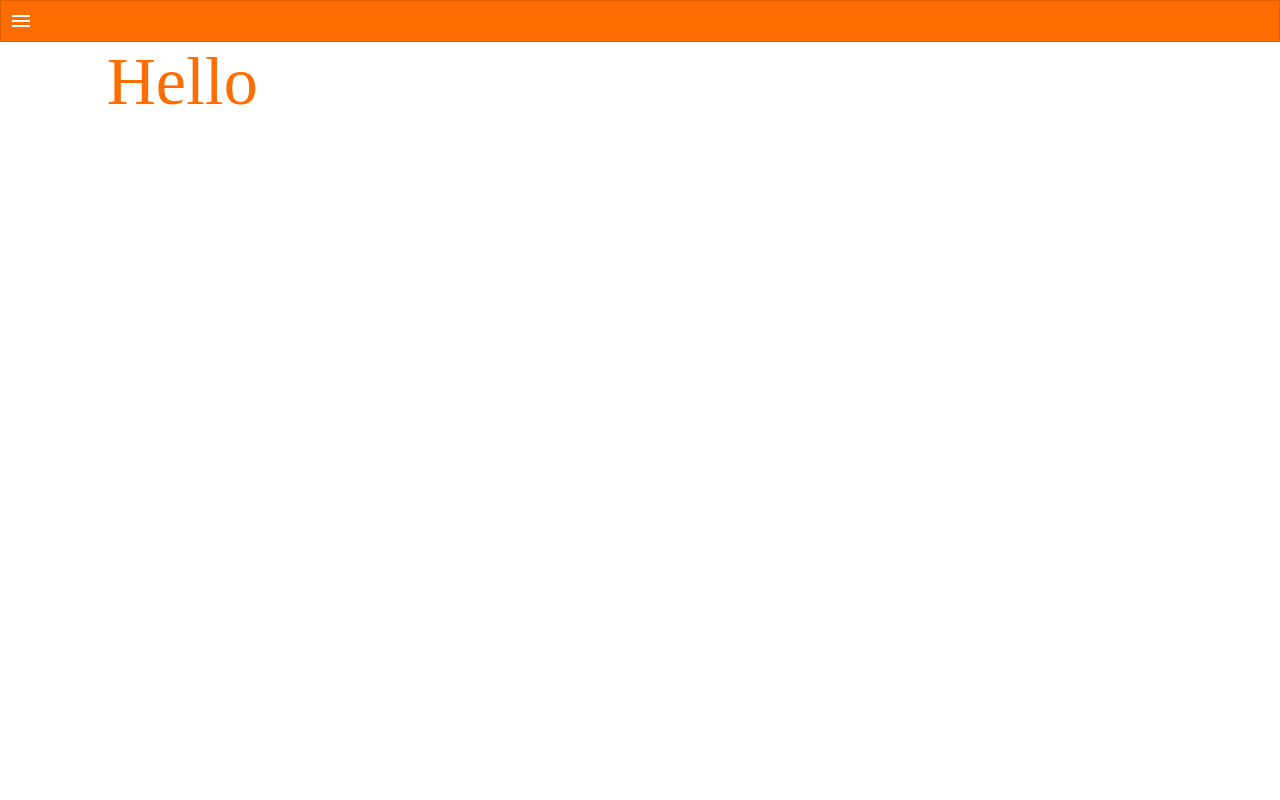
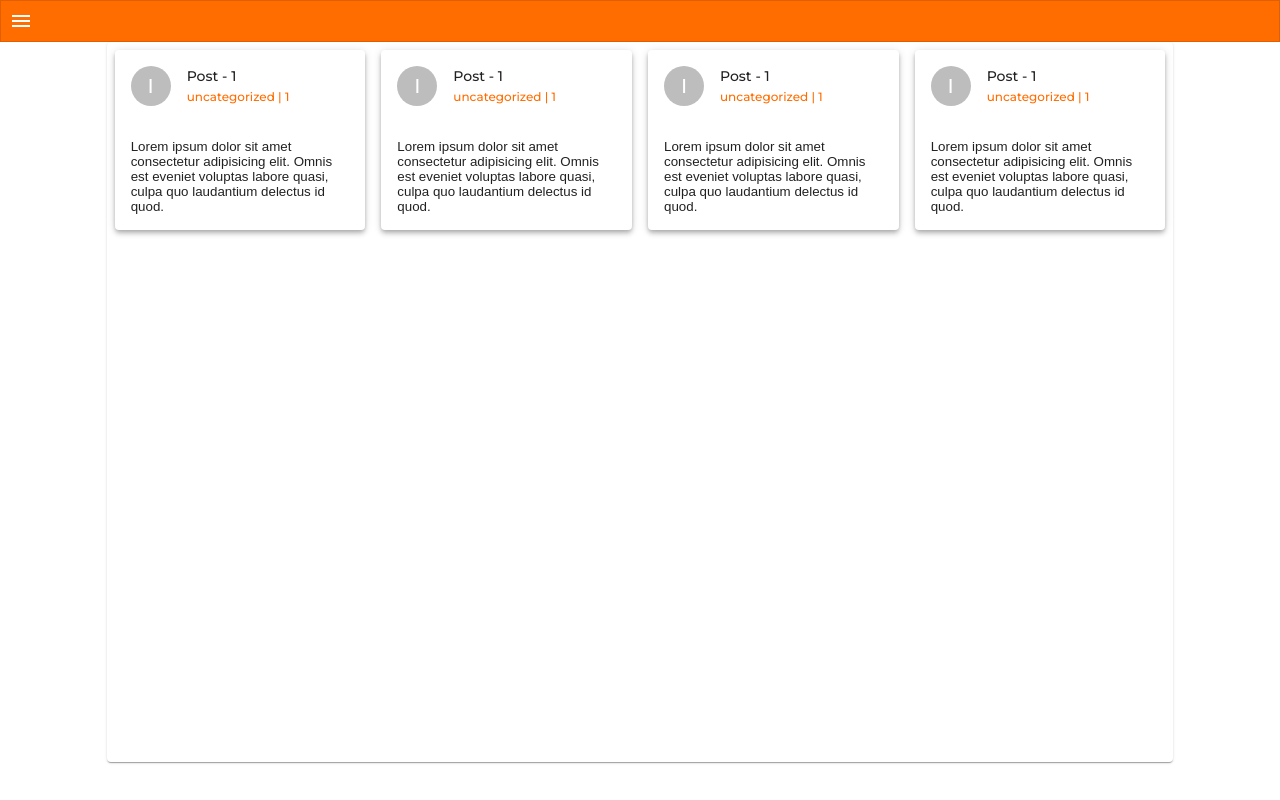
Before and after one commit to imriShCodeArt/react_js_sandbox, a React (Create React App) app in the folder router-and-redux-tutorial/: page / in a window 1280 px wide. Before the commit this address had no page. Built offline with nearby package versions, Linux system fonts and the light colour scheme.

Commit message:
components

```diff
--- a/router-and-redux-tutorial/public/index.html
+++ b/router-and-redux-tutorial/public/index.html
@@ -25,6 +25,12 @@
       Learn how to configure a non-root public URL by running `npm run build`.
     -->
     <title>React App</title>
+    <link rel="preconnect" href="https://fonts.googleapis.com" />
+    <link rel="preconnect" href="https://fonts.gstatic.com" crossorigin />
+    <link
+      href="https://fonts.googleapis.com/css2?family=Montserrat:ital,wght@0,100;0,300;0,500;0,700;0,900;1,100;1,300;1,500;1,700;1,900&display=swap"
+      rel="stylesheet"
+    />
   </head>
   <body>
     <noscript>You need to enable JavaScript to run this app.</noscript>
--- a/router-and-redux-tutorial/src/App.js
+++ b/router-and-redux-tutorial/src/App.js
@@ -2,20 +2,15 @@ import { Typography } from '@mui/material'
 import Theme from './theme'
 
 import { Route, Routes } from 'react-router-dom'
+import Home from './pages/Home'
 
 function App() {
   return (
     <Theme>
       <Routes>
         <Route
-          path='*'
-          element={
-            <>
-              <Typography variant='h1' color={'primary'}>
-                Hello
-              </Typography>
-            </>
-          }
+          path='/'
+          element={<Home />}
         />
       </Routes>
     </Theme>
--- /dev/null
+++ b/router-and-redux-tutorial/src/cards/Category/Widget.js
@@ -0,0 +1,25 @@
+import { Grid } from '@mui/material'
+import React from 'react'
+
+import PostWidget from '../Post'
+
+function Widget({ posts }) {
+  const PostsFromCategory = () =>
+    posts.map((p, index) => (
+      <Grid key={index} item lg={3} md={4} xs={12}>
+        <PostWidget />
+      </Grid>
+    ))
+
+  return (
+    <Grid container justifyContent={'space-between'} gap={{xs:2, md:0}}>
+      <PostsFromCategory />
+    </Grid>
+  )
+}
+
+Widget.defaultProps = {
+  posts: [{}, {}, {}, {}],
+}
+
+export default Widget
--- /dev/null
+++ b/router-and-redux-tutorial/src/cards/Category/index.js
@@ -0,0 +1 @@
+export { default  } from './Widget'
--- /dev/null
+++ b/router-and-redux-tutorial/src/cards/Post/Widget.js
@@ -0,0 +1,81 @@
+import {
+  Avatar,
+  Box,
+  Card,
+  CardActionArea,
+  CardContent,
+  CardHeader,
+  Typography,
+} from '@mui/material'
+import React, { useEffect, useState } from 'react'
+import { useNavigate } from 'react-router-dom'
+
+function Widget({
+  title,
+  subHeader,
+  excerpt,
+  slug,
+  date,
+  authors,
+  categories,
+  space,
+}) {
+  const [linkTo, setLinkTo] = useState({})
+  const navigate = useNavigate()
+
+  useEffect(() => {
+    console.log(linkTo)
+  }, [linkTo])
+
+  return (
+    <Box padding={space || 1}>
+      <Card
+        elevation={4}
+        onMouseEnter={() => {
+          setLinkTo(`${categories[0]}/${slug}`)
+        }}
+        onMouseLeave={() => {
+          setLinkTo({})
+        }}
+      >
+        <CardHeader
+          title={title}
+          subheader={categories.map((c, index) => (
+            <Typography
+              sx={{ cursor: 'pointer' }}
+              color='primary'
+              key={index}
+              variant='caption'
+              onMouseEnter={() => {
+                setLinkTo(`${c}`)
+              }}
+              onMouseLeave={() => {
+                setLinkTo(`${categories[0]}/${slug}`)
+              }}
+              onClick={() => navigate(linkTo)}
+            >
+              {`${c} ${index < categories.length - 1 ? ' | ' : ''}`}
+            </Typography>
+          ))}
+          avatar={<Avatar>I</Avatar>}
+        />
+        <CardActionArea onClick={() => navigate(linkTo)}>
+          <CardContent>
+            <Typography variant='body-1'>{excerpt}</Typography>
+          </CardContent>
+        </CardActionArea>
+      </Card>
+    </Box>
+  )
+}
+
+Widget.defaultProps = {
+  title: 'Post - 1',
+  slug: 'post-1',
+  subHeader: 'This is a random post',
+  excerpt:
+    'Lorem ipsum dolor sit amet consectetur adipisicing elit. Omnis est eveniet voluptas labore quasi, culpa quo laudantium delectus id quod.',
+  categories: ['uncategorized', '1'],
+}
+
+export default Widget
--- /dev/null
+++ b/router-and-redux-tutorial/src/cards/Post/index.js
@@ -0,0 +1 @@
+export { default } from './Widget'
--- a/router-and-redux-tutorial/src/index.js
+++ b/router-and-redux-tutorial/src/index.js
@@ -5,6 +5,7 @@ import App from './App'
 import { BrowserRouter } from 'react-router-dom'
 
 const root = ReactDOM.createRoot(document.getElementById('root'))
+
 root.render(
   <BrowserRouter>
     <App />
--- a/router-and-redux-tutorial/src/pages/Home/index.js
+++ b/router-and-redux-tutorial/src/pages/Home/index.js
@@ -1,8 +1,16 @@
 import React from 'react'
+import CategoryWidget from '../../cards/Category'
+import { Box, Grid, Paper } from '@mui/material'
 
 function Home() {
   return (
-    <div>Home</div>
+    <Grid item>
+      <Paper>
+        <Box minHeight={'90vh'}>
+          <CategoryWidget />
+        </Box>
+      </Paper>
+    </Grid>
   )
 }
 
--- a/router-and-redux-tutorial/src/theme/components/Layout/index.js
+++ b/router-and-redux-tutorial/src/theme/components/Layout/index.js
@@ -1,17 +1,14 @@
 import { Grid } from '@mui/material'
 import React from 'react'
+import SideBar from '../SideBar'
 
-function Layout({ children, sidebar }) {
-  const Pad = () => <Grid item xs={0} md={1}></Grid>
-
+function Layout({ children }) {
   return (
-    <Grid container>
-      <Pad />
-      <Grid item flexGrow={1}>
+    <Grid container justifyContent={'center'}>
+      <Grid item flexGrow={1} xs={12} lg={10} xl={8}>
         {children}
       </Grid>
-      {sidebar}
-      <Pad />
+      <SideBar />
     </Grid>
   )
 }
--- a/router-and-redux-tutorial/src/theme/components/SideBar/index.js
+++ b/router-and-redux-tutorial/src/theme/components/SideBar/index.js
@@ -3,21 +3,21 @@ import React from 'react'
 import { Outlet, Route, Routes } from 'react-router-dom'
 
 function SideBar() {
-  const Wrapper = () => (
+  const Wrapper = ({ children }) => (
     <Grid item xs={12} md={4}>
-      <Paper sx={{ minHeight: '100%' }}>
-        <Outlet />
-      </Paper>
+      <Paper sx={{ minHeight: '100%' }}>{children || <Outlet />}</Paper>
     </Grid>
   )
   return (
     <Routes>
-      <Route path='blog' element={<Wrapper />}>
-        <Route path=':posts' element={<>Posts by Category:</>} />
-      </Route>
-      <Route path='category' element={<Wrapper />}>
-        <Route path=':posts' element={<>This is a Category Page:</>} />
-      </Route>
+      <Route
+        path='blog/:posts'
+        element={<Wrapper>Posts by Category:</Wrapper>}
+      />
+      <Route
+        path='category/:posts'
+        element={<Wrapper>This is a Category Page:</Wrapper>}
+      />
     </Routes>
   )
 }
--- a/router-and-redux-tutorial/src/theme/index.js
+++ b/router-and-redux-tutorial/src/theme/index.js
@@ -1,9 +1,8 @@
 import React from 'react'
 import { CssBaseline, ThemeProvider } from '@mui/material'
-import myTheme from './myTheme'
+import myTheme from './assets/myTheme'
 import AppBar from './components/AppBar'
 import Layout from './components/Layout'
-import SideBar from './components/SideBar'
 import { useLocation } from 'react-router-dom'
 
 function Theme({ children }) {
@@ -15,7 +14,7 @@ function Theme({ children }) {
     <ThemeProvider theme={myTheme()}>
       <CssBaseline />
       <AppBar />
-      <Layout sidebar={<SideBar />}>{children}</Layout>
+      <Layout>{children}</Layout>
     </ThemeProvider>
   )
 }
```
Also changed, not shown: router-and-redux-tutorial/src/theme/assets/myTheme.js (renamed from router-and-redux-tutorial/src/theme/myTheme.js).
